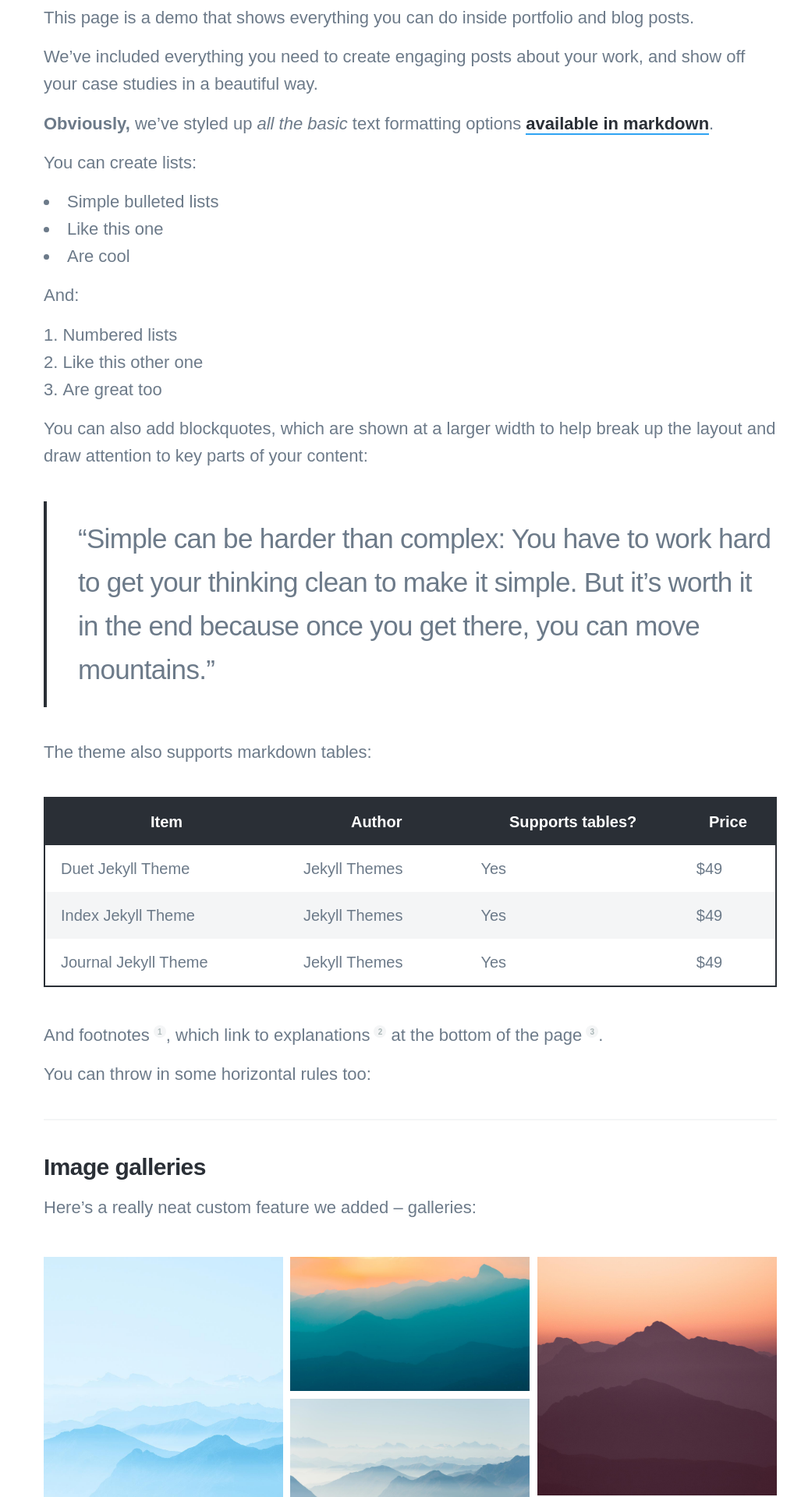
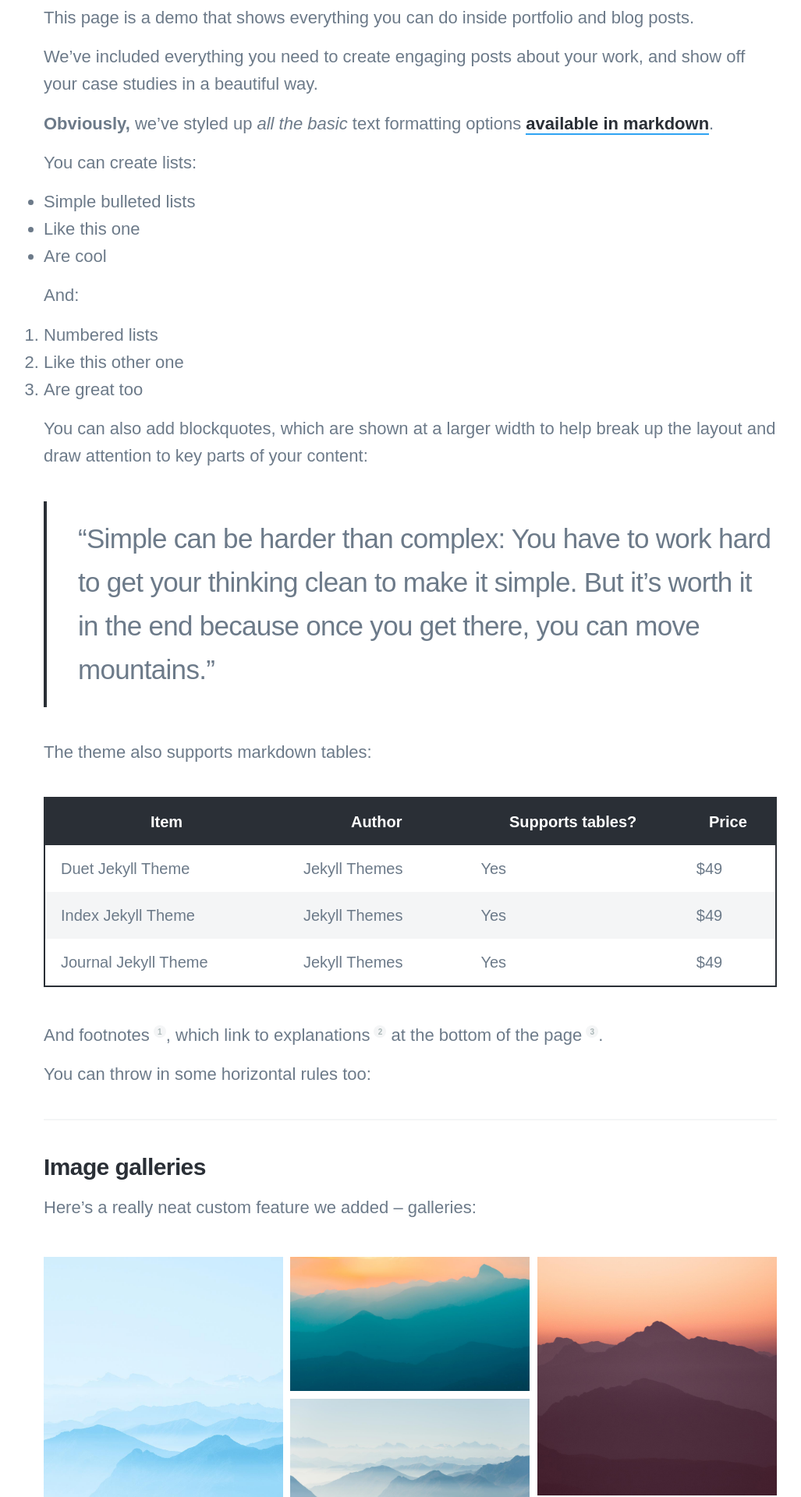
Before and after one commit to TheTestingMuse/thetestingmuse.github.io, a Jekyll site: the page built from _projects/2018-06-30-demo-project.md, in a window 1280 px wide. Shown: the part 1288-3208 px from the top of the page at 78% size, without its empty margins (114-1141 px from the left). Built offline with Jekyll 4.4.1, drawn with Linux system fonts in a browser that asks for light colours; nearby versions of some CDN libraries; some web fonts are replaced.

Commit message:
Indent wrapped LI correctly

```diff
--- a/_sass/_basic.scss
+++ b/_sass/_basic.scss
@@ -153,7 +153,7 @@ p, ul, ol {
 }
 
 ul, ol {
-	list-style-position: inside;
+	list-style-position: outside;
 }
 
 blockquote {
```
